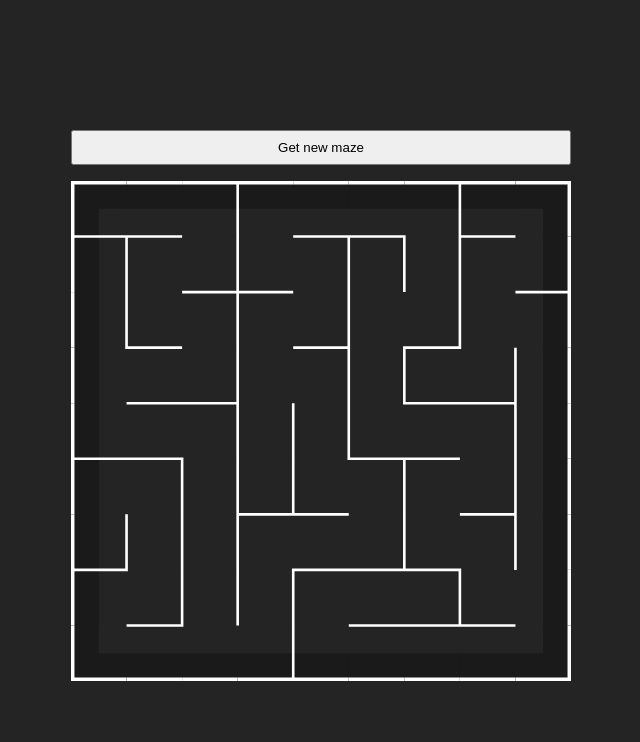
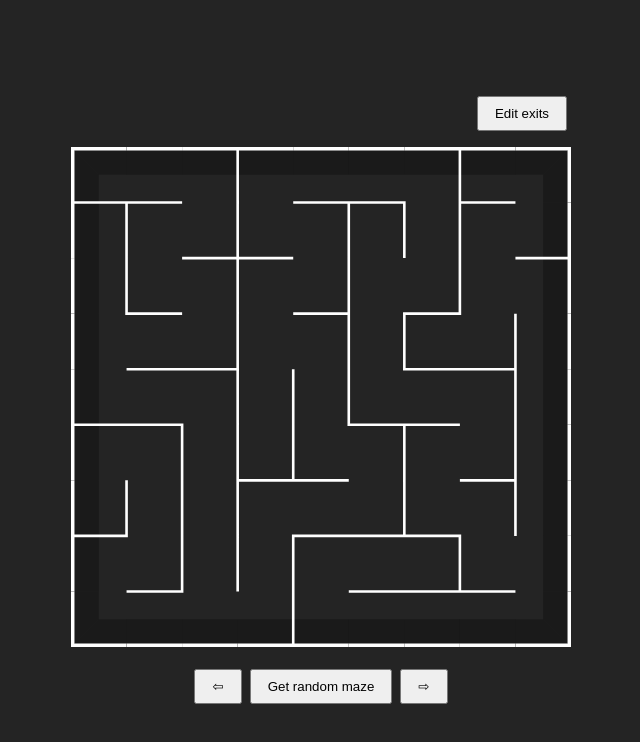
Before and after one commit to KaroCodes/MazeMaker, a React (Vite) app: page / in a window 1280 px wide. Shown: the top 742 px of the page, without its empty margins (319-959 px from the left). Built offline with nearby package versions, Linux system fonts and the light colour scheme.

Commit message:
next, prev, random maze picking

```diff
--- a/src/MazeApp.css
+++ b/src/MazeApp.css
@@ -26,13 +26,26 @@ body {
     text-align: center;
 }
 
+button {
+    margin: 16px 4px;
+    padding: 8px 16px;
+    cursor: pointer;
+}
+
 .container {
     display: flex;
     flex-direction: column;
     width: 500px;
 }
 
-button {
-    margin: 16px 0;
-    padding: 8px 0;
+.mazeControls {
+    display: flex;
+    flex-direction: row;
+    justify-content: end;
 }
+
+.mazePicker {
+    display: flex;
+    flex-direction: row;
+    justify-content: center;
+}
--- a/src/MazeApp.tsx
+++ b/src/MazeApp.tsx
@@ -10,13 +10,25 @@ export type MazeAppProps = {
 
 function MazeApp({ presenter }: MazeAppProps) {
 
-    const [maze, setMaze] = useState<Maze>(presenter.defaultMaze);
+    const [maze, setMaze] = useState<Maze>(presenter.getMaze());
 
     return (
         <div className='container'>
-            <button onClick={() =>
-                setMaze(presenter.getRandomMaze())}>Get new maze</button>
+            <div className='mazeControls'>
+                <button onClick={() => { }}>Edit exits</button>
+            </div>
             <EditableMaze presenter={presenter.getEditablePresenter(maze)} />
+            <div className='mazePicker'>
+                <button onClick={() => setMaze(presenter.getPreviousMaze())}>
+                    &#8678;
+                </button>
+                <button onClick={() => setMaze(presenter.getRandomMaze())}>
+                    Get random maze
+                </button>
+                <button onClick={() => setMaze(presenter.getNextMaze())}>
+                    &#8680;
+                </button>
+            </div>
         </div>
     )
 }
--- a/src/editable_maze/EditableMaze.tsx
+++ b/src/editable_maze/EditableMaze.tsx
@@ -9,9 +9,8 @@ type EditableMazeProps = {
 
 export function EditableMaze({ presenter }: EditableMazeProps) {
     const { maze } = presenter;
-    // const fill = '#111';
     const lineWidth = 3;
-    let lineColor = 'white';
+    const lineColor = 'white';
     const cellSize = 64;
     const mazeSize = maze.size * cellSize;
 
--- a/src/maze_app_presenter.ts
+++ b/src/maze_app_presenter.ts
@@ -2,26 +2,44 @@ import { EditableMazePresenter, EditableMazePresenterFactory } from "./editable_
 import { MazeGenerator } from "./util/maze_generator";
 import { Maze } from "./util/models";
 
-const DEFAULT_SEED = 1;
+const DEFAULT_ID = 1;
 const DEFAULT_SIZE = 9;
 
 export class MazeAppPresenter {
 
-    readonly defaultMaze: Maze;
+    private maze: Maze;
 
     constructor(
         private readonly mazeGenerator: MazeGenerator,
         private readonly editableMazePresenterFactory: EditableMazePresenterFactory,
     ) {
-        this.defaultMaze = mazeGenerator.generate({
-            seed: DEFAULT_SEED,
-            size: DEFAULT_SIZE,
-        });
+        this.maze = this.generateMaze({ id: DEFAULT_ID });
+    }
+
+    getMaze(): Maze {
+        return this.maze;
     }
 
     getRandomMaze({ size }: { size?: number } = {}): Maze {
+        this.maze = this.generateMaze({ id: Math.random(), size });
+        return this.maze;
+    }
+
+    getPreviousMaze(): Maze {
+        const id = this.maze.id - 1;
+        this.maze = this.generateMaze({ id });
+        return this.maze;
+    }
+
+    getNextMaze(): Maze {
+        const id = this.maze.id + 1;
+        this.maze = this.generateMaze({ id });
+        return this.maze;
+    }
+
+    private generateMaze({ id, size }: { id: number, size?: number }): Maze {
         return this.mazeGenerator.generate({
-            seed: Math.random(),
+            seed: id,
             size: size || DEFAULT_SIZE,
         });
     }
--- a/src/util/maze_generator.ts
+++ b/src/util/maze_generator.ts
@@ -61,7 +61,7 @@ export class MazeGenerator {
             current = next;
         }
 
-        return { cells, size };
+        return { id: seed, cells, size };
     }
 
     // Generates a grid [size x size] with each cell surrounded by walls.
```
